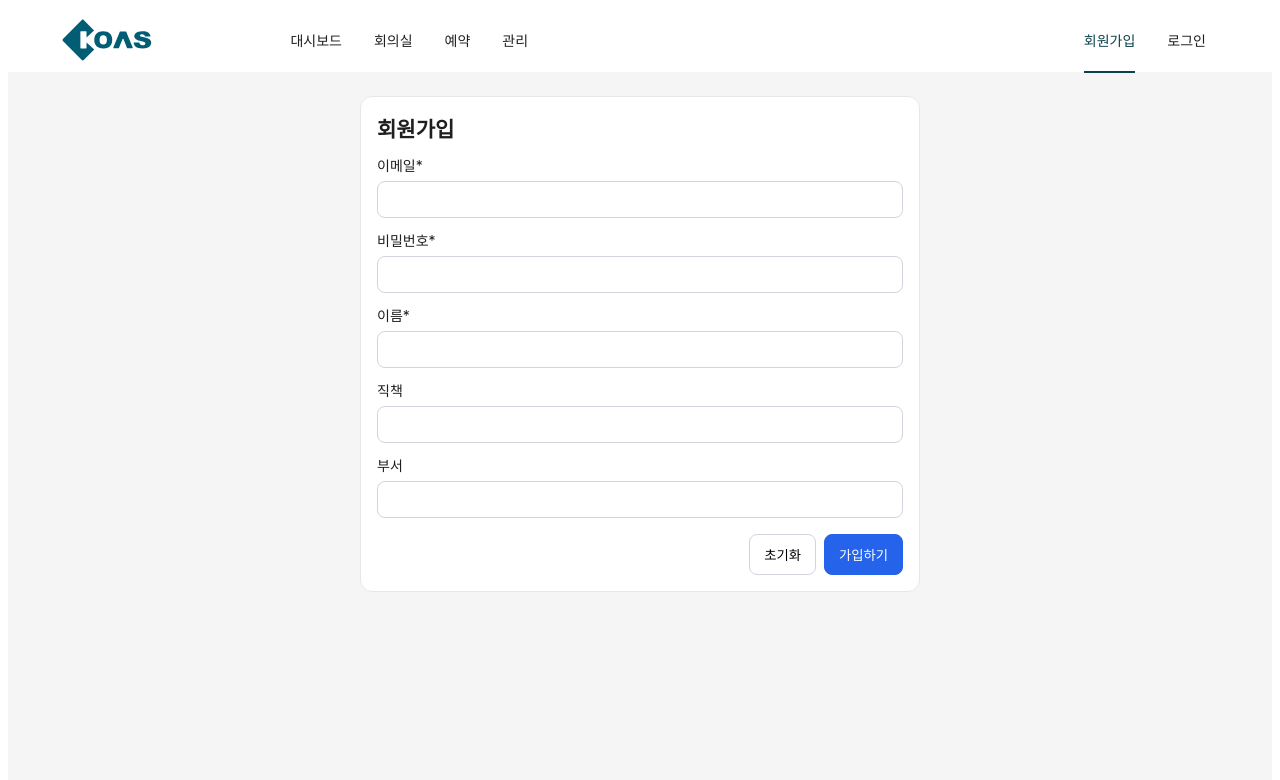
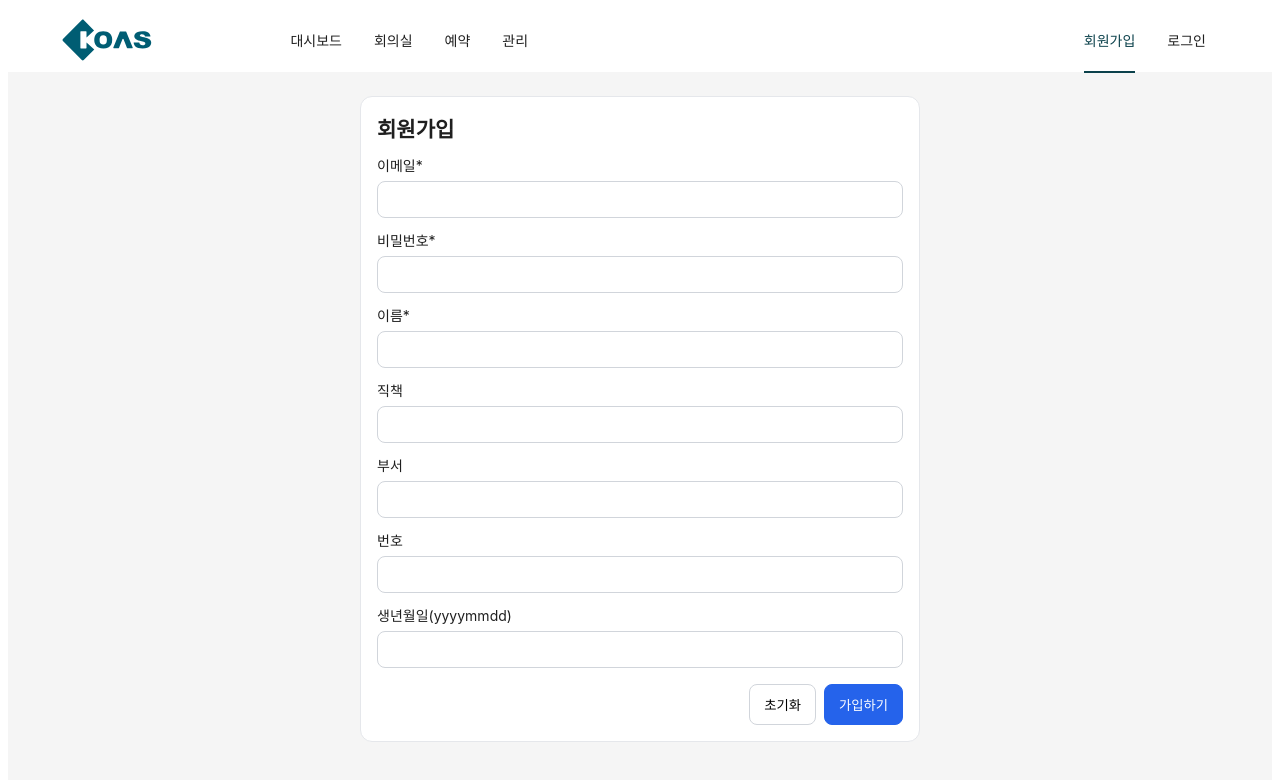
Before and after one commit to Koas-Intership/FrontEnd, a React (Vite) app: page /signup in a window 1280 px wide. Shown: the top 780 px of the page. Built offline with nearby package versions, Linux system fonts and the light colour scheme; no server answers.

Commit message:
[main] 배포 수정

```diff
--- a/src/components/user/SignupForm.jsx
+++ b/src/components/user/SignupForm.jsx
@@ -12,6 +12,8 @@ export default function SignUpForm() {
         name: '',
         position: '',
         dept: '',
+        phoneNumber: '',
+        birthDate: '',
     });
 
     const onChange = (e) => {
@@ -71,6 +73,16 @@ export default function SignUpForm() {
                     <input id="department" name="department" value={form.department} onChange={onChange}
                         style={{ padding: 10, border: '1px solid #d1d5db', borderRadius: 8 }} />
                 </div>
+                <div style={{ display: 'grid', gap: 6 }}>
+                    <label htmlFor="dept">번호</label>
+                    <input id="department" name="phoneNumber" value={form.department} onChange={onChange}
+                        style={{ padding: 10, border: '1px solid #d1d5db', borderRadius: 8 }} />
+                </div>
+                <div style={{ display: 'grid', gap: 6 }}>
+                    <label htmlFor="dept">생년월일(yyyymmdd)</label>
+                    <input id="department" name="birthDate" value={form.department} onChange={onChange}
+                        style={{ padding: 10, border: '1px solid #d1d5db', borderRadius: 8 }} />
+                </div>
             </div>
 
             {/* md 이상 2열로 바꾸기: 간단 반응형 미디어쿼리 */}
--- a/src/features/user/userSaga.js
+++ b/src/features/user/userSaga.js
@@ -58,6 +58,7 @@ function* handleLogin(action) {
 
 // --- 회원가입 ---
 function apiSignUp(form) {
+    console.log('[userSaga] form', form);
     return api.post("/api/user/register", form);
 }
 
@@ -74,7 +75,7 @@ function* handleSignUp(action) {
             message.success("회원가입이 완료되었습니다.");
             return;
         }
-
+        console.log('[userSaga] payload: ', action.payload);
         const res = yield call(apiSignUp, action.payload);
         const { user, token } = res.data;
 
```
